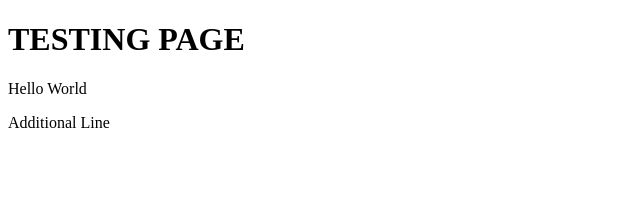
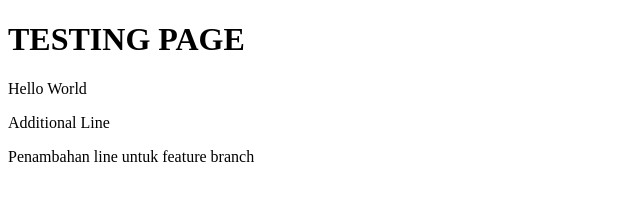
Before and after one commit to RachmanG/Lecture, a plain HTML site: page index.html in a window 1280 px wide. Shown: the whole page, without its empty margins (0-640 px from the left). Drawn offline with Linux system fonts and the light colour scheme.

Commit message:
Penambahan line untuk feature branch

```diff
--- a/index.html
+++ b/index.html
@@ -10,5 +10,6 @@
     <p>Hello World</p>
     <p>Additional Line</p>
 
+    <p>Penambahan line untuk feature branch</p>
   </body>
 </html>
```
